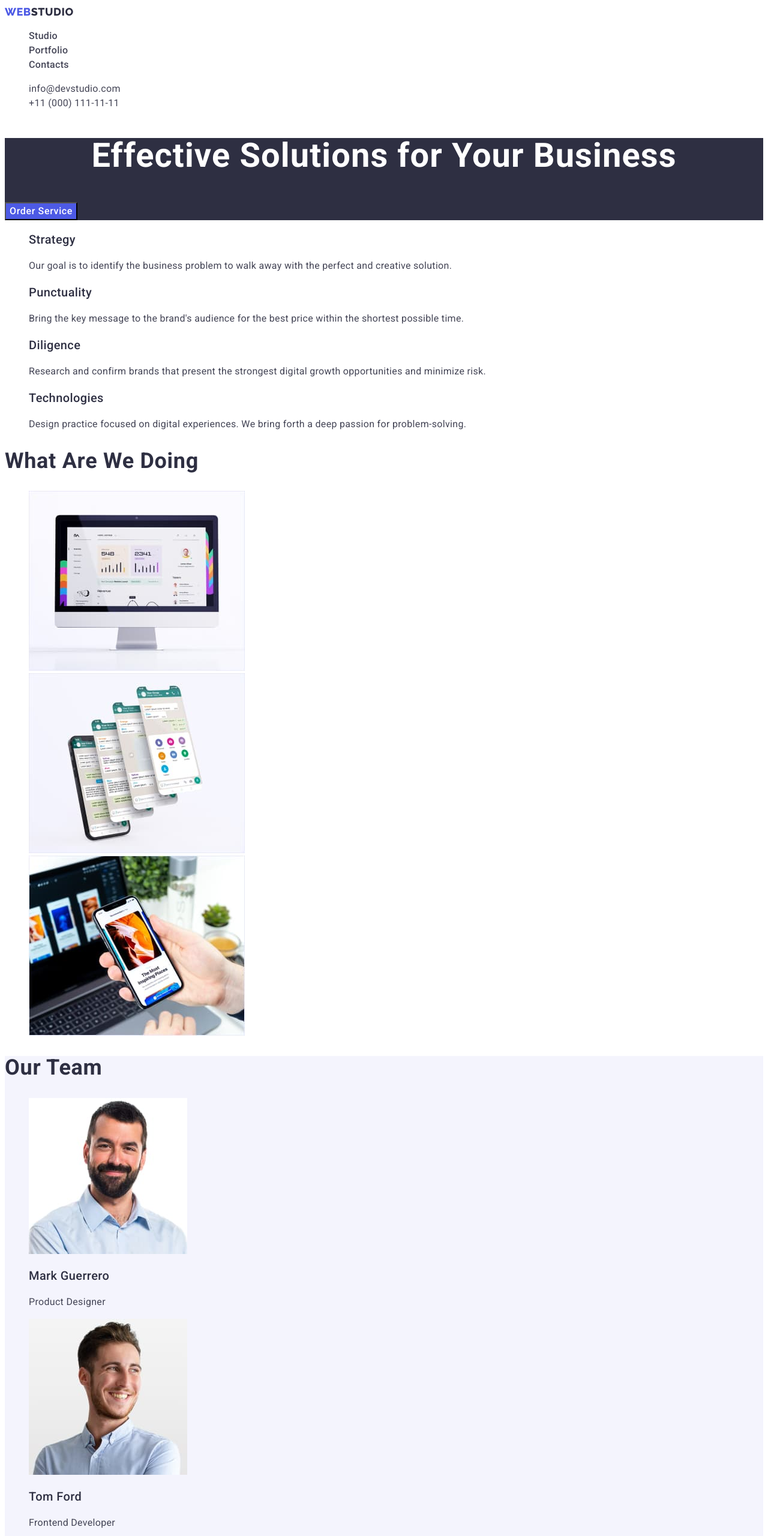
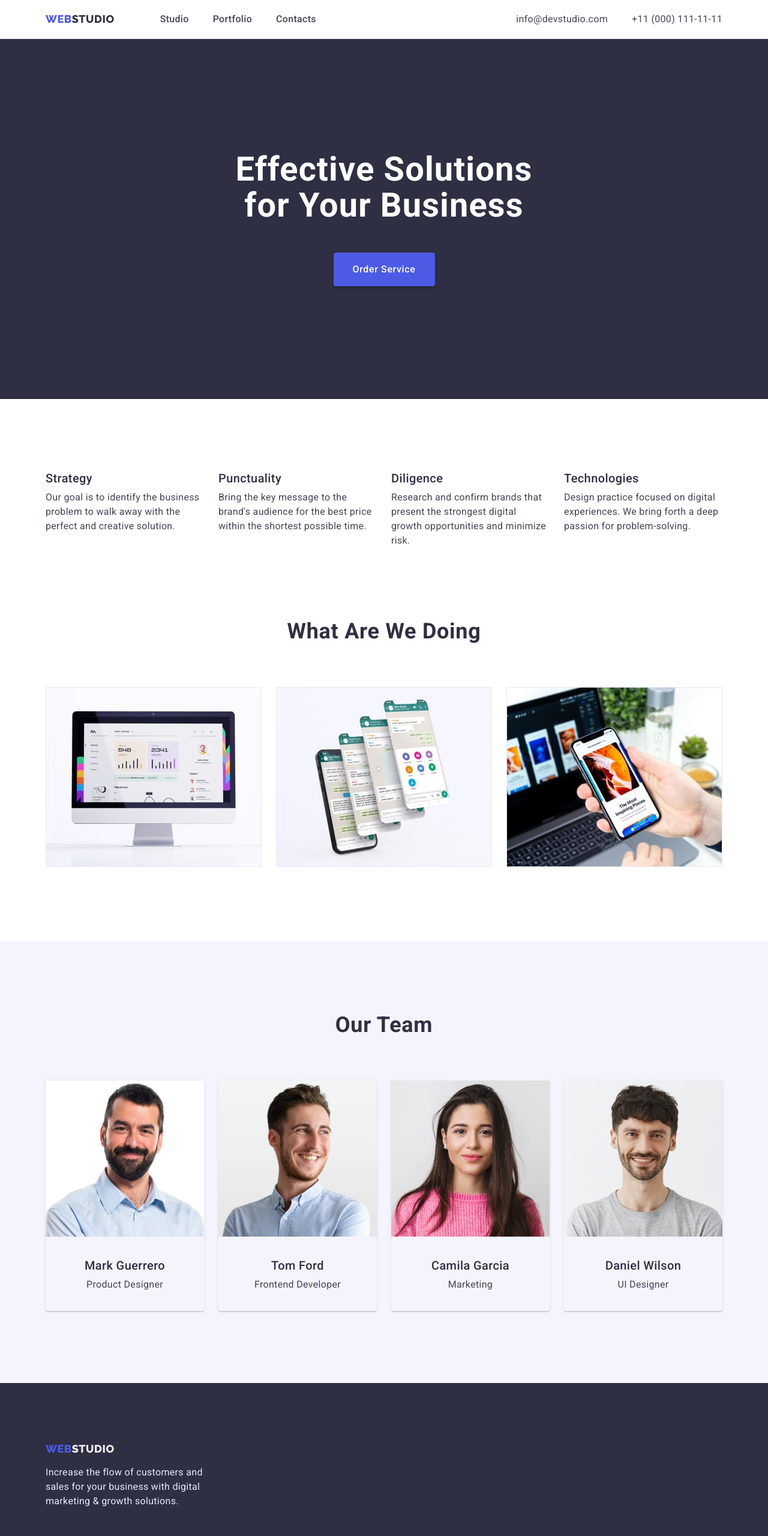
Before and after one commit to a-nabokova/goit-markup-hw-03, a plain HTML site: page index.html in a window 1280 px wide. Shown: the top 2560 px of the page at 60% size. Drawn offline with nearby package versions, Linux system fonts and the light colour scheme.

Commit message:
HW 3 HTML+CSS

```diff
--- a/css/styles.css
+++ b/css/styles.css
@@ -14,10 +14,41 @@
   --common-background-collor: #f4f4fd;
 }
 
+html {
+  box-sizing: border-box;
+}
+
+*,
+*::before,
+*::after {
+  box-sizing: inherit;
+}
+
+ul {
+  margin: 0;
+  padding: 0;
+}
+
+h1,
+h2,
+h3,
+h4,
+h5,
+h6,
+p {
+  margin: 0;
+}
+
 body {
   font-family: 'Roboto', sans-serif;
   color: var(--main-text-color);
   background-color: var(--main-background-color);
+}
+
+.container {
+  max-width: 1158px;
+  padding: 0 15px;
+  margin: 0 auto;
 }
 
 .link {
@@ -25,6 +56,12 @@ body {
 }
 .list {
   list-style: none;
+}
+
+.img {
+  display: block;
+  max-width: 100%;
+  height: auto;
 }
 
 .item-text {
@@ -35,12 +72,15 @@ body {
 }
 
 .section-title {
+  margin-bottom: 72px;
+
   font-weight: 700;
   font-size: 36px;
   line-height: 1.11;
   letter-spacing: 0.02em;
   text-transform: capitalize;
   color: var(--main-title-color);
+  text-align: center;
 }
 
 .visually-hidden {
@@ -57,7 +97,9 @@ body {
 }
 
 /* -----------------HEADER--------------------- */
-
+.header {
+  border-bottom: 1px solid #e7e9fc;
+}
 .header-logo {
   font-family: 'Raleway';
   font-weight: 800;
@@ -66,6 +108,15 @@ body {
   letter-spacing: 0.03em;
   text-transform: uppercase;
   color: var(--main-title-color);
+}
+
+.header-wrap {
+  display: flex;
+}
+
+.nav-wrap {
+  display: flex;
+  align-items: center;
 }
 
 .logo-accent {
@@ -78,6 +129,28 @@ body {
   line-height: 1.5;
   letter-spacing: 0.02em;
   color: var(--main-text-color);
+}
+
+.header-logo {
+  margin-right: 76px;
+}
+
+.item-link {
+  padding-top: 20px;
+  padding-bottom: 20px;
+}
+
+.header-list {
+  display: flex;
+  gap: 40px;
+}
+
+.header-address {
+  margin-left: auto;
+}
+
+.header-address-list .address-item + .address-item {
+  margin-left: 40px;
 }
 
 .header-link:hover,
@@ -100,17 +173,28 @@ body {
 
 /* ------------------------HERO-------------------------------- */
 .hero {
+  text-align: center;
   background-color: var(--secondary-background-color);
+  padding-top: 188px;
+  padding-bottom: 188px;
 }
 .hero-title {
+  margin-bottom: 48px;
+  width: 500px;
+  margin-left: auto;
+  margin-right: auto;
+
   font-weight: 700;
   font-size: 56px;
   line-height: 1.07;
-  text-align: center;
   letter-spacing: 0.02em;
   color: var(--secondary-title-color);
 }
 .hero-button {
+  border-radius: 4px;
+  min-width: 169px;
+  height: 56px;
+
   font-family: inherit;
   font-weight: 500;
   font-size: 16px;
@@ -119,6 +203,9 @@ body {
   color: var(--main-button-text-color);
   background: var(--secondary-backgroud-btn-color);
   cursor: pointer;
+  text-align: center;
+  box-shadow: 0px 4px 4px rgba(0, 0, 0, 0.15);
+  border-color: transparent;
 }
 
 .hero-button:hover,
@@ -134,9 +221,34 @@ body {
   line-height: 1.2;
   letter-spacing: 0.02em;
   color: var(--main-title-color);
+  margin-bottom: 8px;
 }
 
+.features-list {
+  display: flex;
+  padding-top: 120px;
+  padding-bottom: 120px;
+  gap: 24px;
+}
+
+.features-item {
+  width: 264px;
+}
+
+/* flex-basis або width: calc( (ширина батьківського елемента -
+ кількість проміжків * марджин елемента) / кількість наших елементів в рядку) */
+
 /* ----------------------------ABOUT---------------------- */
+
+.about-list {
+  display: flex;
+  gap: 24px;
+  padding-bottom: 120px;
+}
+
+.about-list-item {
+  width: calc((100% -48px) / 3);
+}
 
 /* -----------------------------TEAM------------------------ */
 
@@ -145,11 +257,35 @@ body {
 }
 
 .team-member-name {
+  margin-bottom: 8px;
   font-weight: 500;
   font-size: 20px;
   line-height: 1.2;
   letter-spacing: 0.02em;
   color: var(--main-title-color);
+}
+
+.team-title {
+  padding-top: 120px;
+}
+
+.team-list {
+  display: flex;
+  gap: 24px;
+  padding-bottom: 120px;
+}
+
+.team-text-wraper {
+  padding-top: 32px;
+  padding-bottom: 32px;
+  text-align: center;
+}
+
+.team-list-item {
+  width: calc((100% -72px) / 4);
+  box-shadow: 0px 1px 6px rgba(46, 47, 66, 0.08),
+    0px 1px 1px rgba(46, 47, 66, 0.16), 0px 2px 1px rgba(46, 47, 66, 0.08);
+  border-radius: 0px 0px 4px 4px;
 }
 
 /* --------------------------FOOTER------------------------------ */
@@ -158,6 +294,10 @@ body {
 }
 
 .footer-logo {
+  display: inline-block;
+  padding-top: 100px;
+  margin-bottom: 16px;
+
   font-family: 'Raleway';
   font-weight: 800;
   font-size: 18px;
@@ -168,16 +308,32 @@ body {
 }
 
 .footer-text {
+  padding-bottom: 100px;
+
+  width: 264px;
   font-size: 16px;
   line-height: 1.5;
   letter-spacing: 0.02em;
   color: var(--footer-text-color);
 }
-
 /* --------------------------------------------------------------------*/
 /* -----------------------PORTFOLIO----------------------------------- */
 
 /* -------------------------FILTER------------------------------- */
+
+.filter-list {
+  display: flex;
+  justify-content: center;
+  padding-top: 96px;
+  padding-bottom: 72px;
+}
+
+.filter-list-item + .filter-list-item {
+  margin-left: 24px;
+  box-shadow: 0px 3px 1px rgba(0, 0, 0, 0.1), 0px 2px 1px rgba(0, 0, 0, 0.08),
+    0px 2px 2px rgba(0, 0, 0, 0.12);
+  border-radius: 4px;
+}
 
 .filter-list-button {
   font-family: inherit;
@@ -200,9 +356,35 @@ body {
 /* ------------------OUR WORK----------------------------- */
 
 .our-work-item-title {
+  padding-top: 32px;
+  padding-left: 16px;
+  padding-bottom: 8px;
   font-weight: 500;
   font-size: 20px;
   line-height: 1.2;
   letter-spacing: 0.02em;
   color: var(--main-title-color);
 }
+
+.our-work-list {
+  display: flex;
+  flex-wrap: wrap;
+  column-gap: 24px;
+  row-gap: 48px;
+  padding-bottom: 120px;
+}
+
+.our-work-list-item {
+  width: calc((100% - 48px) / 3);
+}
+
+.our-work-item-text {
+  padding-bottom: 32px;
+  padding-left: 16px;
+}
+
+.our-work-text-wrap {
+  border-left: 1px solid #e7e9fc;
+  border-right: 1px solid #e7e9fc;
+  border-bottom: 1px solid #e7e9fc;
+}
--- a/index.html
+++ b/index.html
@@ -10,59 +10,76 @@
       href="https://fonts.googleapis.com/css2?family=Raleway:wght@800&family=Roboto:wght@400;500;700;900&display=swap"
       rel="stylesheet"
     />
+    <link
+      rel="stylesheet"
+      href="https://cdnjs.cloudflare.com/ajax/libs/modern-normalize/1.1.0/modern-normalize.min.css"
+    />
     <link rel="stylesheet" href="./css/styles.css" />
     <title>Web Studio</title>
   </head>
   <body>
     <header class="header">
-      <nav class="header-navigation">
-        <a class="header-logo link" href="./index.html"
+      <div class="container nav-wrap">
+        <nav class="header-navigation nav-wrap">
+          <a class="header-logo link item-link" href="./index.html"
             ><span class="logo-accent">Web</span>Studio</a
           >
-        <ul class="header-list">
+          <ul class="header-list header-wrap">
             <li class="header-item list">
-            <a class="header-link link" href="">Studio </a>
+              <a class="header-link link item-link" href="./index.html"
+                >Studio
+              </a>
             </li>
             <li class="header-item list">
-            <a class="header-link link" href="./portfolio.html">Portfolio</a>
+              <a class="header-link link item-link" href="./portfolio.html"
+                >Portfolio</a
+              >
             </li>
             <li class="header-item list">
-            <a class="header-link link" href="">Contacts</a>
+              <a class="header-link link item-link" href="">Contacts</a>
             </li>
           </ul>
         </nav>
 
         <address class="header-address">
-        <ul class="header-address-list list">
-          <li>
-            <a class="header-address-link link" href="mailto:info@devstudio.com"
+          <ul class="header-address-list list header-wrap">
+            <li class="address-item">
+              <a
+                class="header-address-link link item-link"
+                href="mailto:info@devstudio.com"
                 >info@devstudio.com</a
               >
             </li>
-          <li>
-            <a class="header-address-link link" href="tel:+110001111111"
+            <li class="address-item">
+              <a
+                class="header-address-link link item-link"
+                href="tel:+110001111111"
                 >+11 (000) 111-11-11</a
               >
             </li>
           </ul>
         </address>
+      </div>
     </header>
     <main>
       <!--Hero block-->
       <section class="hero">
+        <div class="container">
           <h1 class="hero-title">Effective Solutions for Your Business</h1>
           <button class="hero-button" type="button">Order Service</button>
+        </div>
       </section>
 
       <!--Section 1-->
       <section class="features">
+        <div class="container">
           <h2 class="features-title visually-hidden">Features</h2>
           <ul class="features-list list">
             <li class="features-item">
               <h3 class="features-item-title">Strategy</h3>
               <p class="item-text">
-              Our goal is to identify the business problem to walk away with the
-              perfect and creative solution.
+                Our goal is to identify the business problem to walk away with
+                the perfect and creative solution.
               </p>
             </li>
             <li class="features-item">
@@ -87,9 +104,11 @@
               </p>
             </li>
           </ul>
+        </div>
       </section>
       <!--Section 2-->
       <section class="about">
+        <div class="container">
           <h2 class="section-title">What are we doing</h2>
           <ul class="about-list">
             <li class="about-list-item list">
@@ -117,44 +136,59 @@
               />
             </li>
           </ul>
+        </div>
       </section>
 
       <!--Section 3-->
 
       <section class="team">
-        <h2 class="section-title">Our Team</h2>
+        <div class="container">
+          <h2 class="section-title team-title">Our Team</h2>
           <ul class="team-list list">
             <li class="team-list-item">
               <img src="./images/mark.jpg" width="264" alt="Mark Guerrero" />
+              <div class="team-text-wraper">
                 <h3 class="team-member-name">Mark Guerrero</h3>
                 <p class="item-text">Product Designer</p>
+              </div>
             </li>
             <li class="team-list-item">
               <img src="./images/tom.jpg" width="264" alt="Tom Ford" />
+              <div class="team-text-wraper">
                 <h3 class="team-member-name">Tom Ford</h3>
                 <p class="item-text">Frontend Developer</p>
+              </div>
             </li>
+
             <li class="team-list-item">
               <img src="./images/camila.jpg" width="264" alt="Camila Garcia" />
+              <div class="team-text-wraper">
                 <h3 class="team-member-name">Camila Garcia</h3>
                 <p class="item-text">Marketing</p>
+              </div>
             </li>
+
             <li class="team-list-item">
               <img src="./images/daniel.jpg" width="264" alt="Daniel Wilson" />
+              <div class="team-text-wraper">
                 <h3 class="team-member-name">Daniel Wilson</h3>
                 <p class="item-text">UI Designer</p>
+              </div>
             </li>
           </ul>
+        </div>
       </section>
     </main>
     <footer class="footer">
+      <div class="container">
         <a class="footer-logo link" href="./index.html"
           ><span class="logo-accent">Web</span>Studio</a
         >
         <p class="footer-text">
-        Increase the flow of customers and sales for your business with digital
-        marketing &#38; growth solutions.
+          Increase the flow of customers and sales for your business with
+          digital marketing &#38; growth solutions.
         </p>
+      </div>
     </footer>
   </body>
 </html>
```
Also changed, not shown: portfolio.html (+67 -20 lines). Lines whose indentation alone changed are shown as unchanged.
